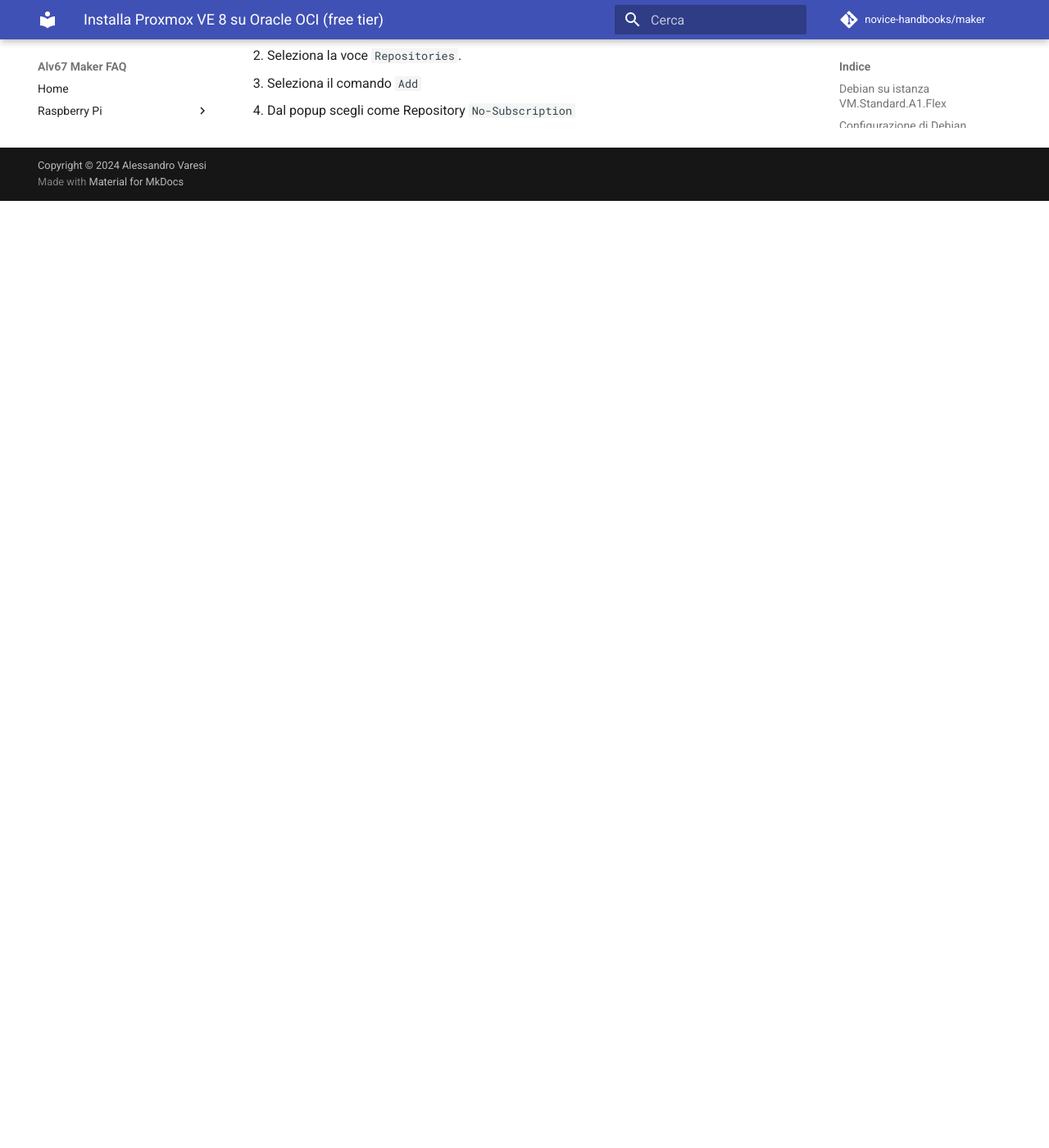
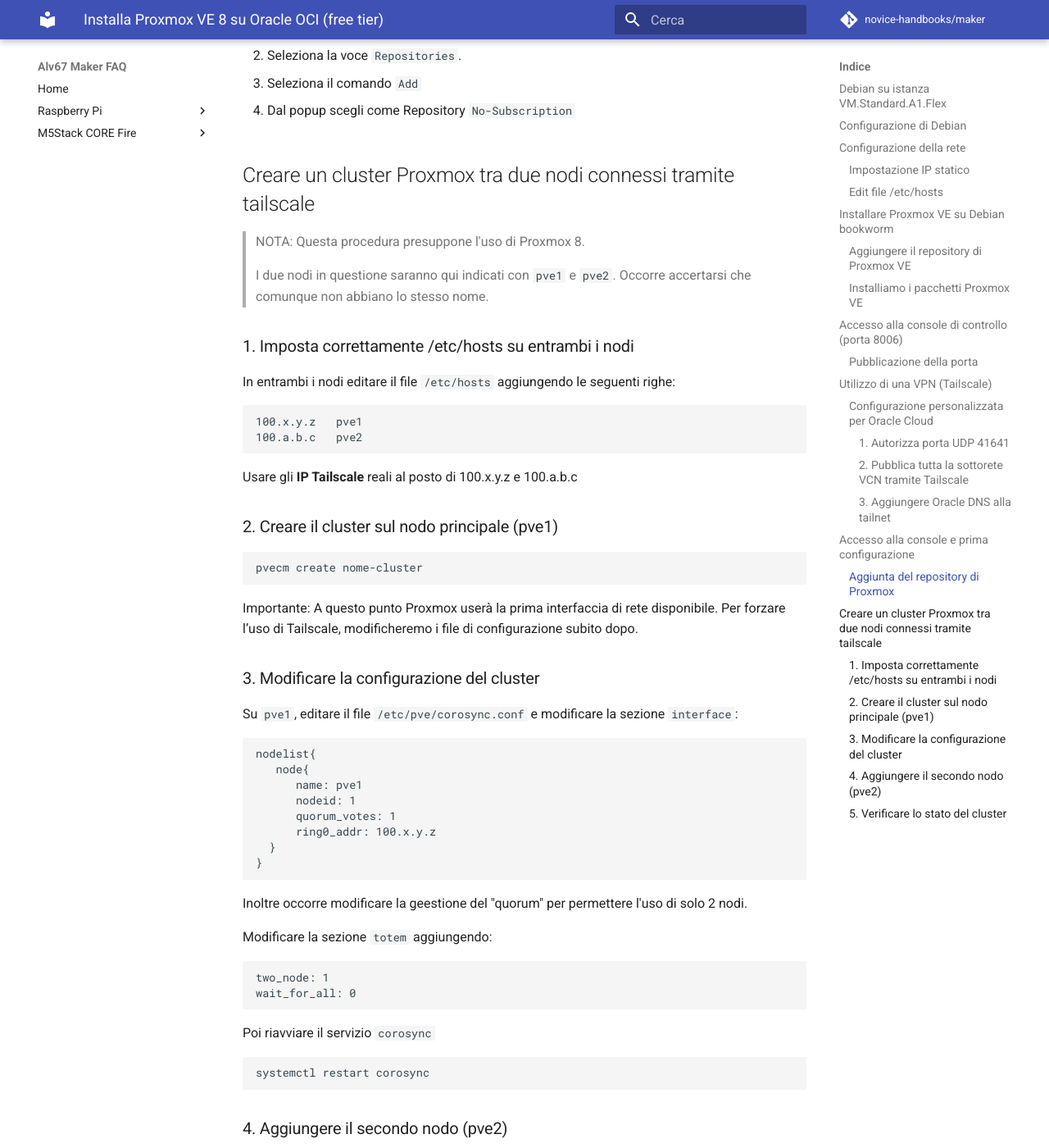
Before and after one commit to novice-handbooks/maker, an MkDocs documentation site: the page built from doc/proxmoxonoci.md, in a window 1280 px wide and 1400 px high, scrolled down 11750 px. Shown: the whole window at 82% size. Built offline with MkDocs 1.6.1 and Material for MkDocs 9.7.7, drawn with Linux system fonts in a browser that asks for light colours; comment, search, counter and statistics services are not loaded; before the commit the page ends 11995 px from its top, so only the background shows below that; some of the changed text lies outside the part shown.

Commit message:
proxmox cluster via tailscale

````diff
--- a/doc/proxmoxonoci.md
+++ b/doc/proxmoxonoci.md
@@ -359,3 +359,103 @@
 3. Seleziona il comando `Add`
 
 4. Dal popup scegli come Repository `No-Subscription`
+
+## Creare un cluster Proxmox tra due nodi connessi tramite tailscale
+
+> NOTA:
+> Questa procedura presuppone l'uso di Proxmox 8.
+>
+> I due nodi in questione saranno qui indicati con `pve1` e `pve2`. Occorre accertarsi che comunque non abbiano lo stesso nome.
+
+
+### 1. Imposta correttamente /etc/hosts su entrambi i nodi
+
+In entrambi i nodi editare il file `/etc/hosts` aggiungendo le seguenti righe:
+
+```text
+100.x.y.z   pve1
+100.a.b.c   pve2
+```
+
+Usare gli **IP Tailscale** reali al posto di 100.x.y.z e 100.a.b.c
+
+### 2. Creare il cluster sul nodo principale (pve1)
+
+```bash
+pvecm create nome-cluster
+```
+
+Importante: A questo punto Proxmox userà la prima interfaccia di rete disponibile. Per forzare l’uso di Tailscale, modificheremo i file di configurazione subito dopo.
+
+### 3. Modificare la configurazione del cluster
+
+Su `pve1`, editare il file `/etc/pve/corosync.conf` e modificare la sezione `interface`:
+
+```text
+nodelist{
+   node{
+      name: pve1
+      nodeid: 1
+      quorum_votes: 1
+      ring0_addr: 100.x.y.z
+  }
+}
+```
+
+Inoltre occorre modificare la geestione del "quorum" per permettere l'uso di solo 2 nodi.
+
+Modificare la sezione `totem` aggiungendo:
+
+```text
+two_node: 1
+wait_for_all: 0
+```
+
+Poi riavviare il servizio `corosync`
+
+```bash
+systemctl restart corosync
+```
+
+### 4. Aggiungere il secondo nodo (pve2)
+
+Sul nodo pve2 eseguire:
+
+```bash
+pvecm add pve1
+```
+
+Usare l'**hostname** di `pve1` per assicurarsi che il cluster venga contattato tramite Tailscale e che
+la verifica dell'hostname sia accettata
+
+Il risultato dovrebbe essere qualcosa come:
+
+```text
+root@pve2:~# pvecm add pve1
+Please enter superuser (root) password for 'pve1': ********
+Establishing API connection with host 'pve1'
+The authenticity of host 'pve1' can't be established.
+X509 SHA256 key fingerprint is 9A:6D:E9:9A:DA:49:26:57:2B:57:62:21:A0:53:34:E6:D2:DA:5B:2B:EF:7B:FA:24:8B:71:20:C9:28:B2:00:3C.
+Are you sure you want to continue connecting (yes/no)? yes
+Login succeeded.
+check cluster join API version
+No cluster network links passed explicitly, fallback to local node IP '100.x.y.z'
+Request addition of this node
+Join request OK, finishing setup locally
+stopping pve-cluster service
+backup old database to '/var/lib/pve-cluster/backup/config-1744145363.sql.gz'
+waiting for quorum...OK
+(re)generate node files
+generate new node certificate
+merge authorized SSH keys
+generated new node certificate, restart pveproxy and pvedaemon services
+successfully added node 'pve2' to cluster.
+```
+
+### 5. Verificare lo stato del cluster
+
+Su qualsiasi nodo eseguire:
+
+```bash
+pvecm status
+```
````
